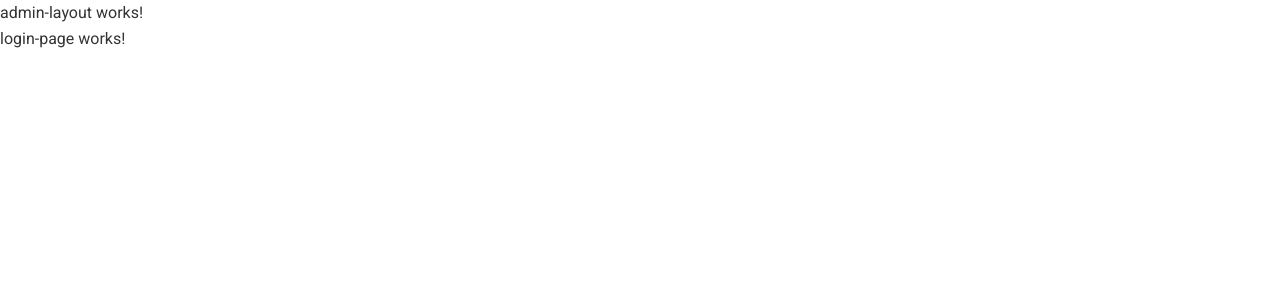
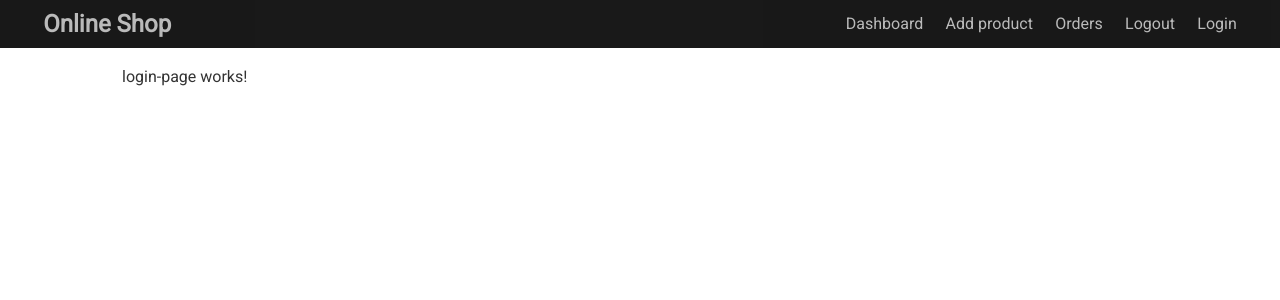
Before and after one commit to Assylzhan91/shop, an Angular app: page /login in a window 1280 px wide. Shown: the top 300 px of the page. Built offline with nearby package versions, Linux system fonts and the light colour scheme.

Commit message:
lesson-005

```diff
--- a/src/app/admin/shared/admin-layout/admin-layout.component.html
+++ b/src/app/admin/shared/admin-layout/admin-layout.component.html
@@ -1,2 +1,15 @@
-<p>admin-layout works!</p>
-<router-outlet></router-outlet>
+<nav class="navbar bg-dark">
+  <h1>
+    <a [routerLink]="['/']">Online Shop</a>
+  </h1>
+  <ul>
+    <li routerLinkActive="active"><a [routerLink]="['/admin', 'dashboard']">Dashboard</a></li>
+    <li routerLinkActive="active"><a [routerLink]="['/admin', 'add']">Add product</a></li>
+    <li routerLinkActive="active"><a [routerLink]="['/admin', 'orders']">Orders</a></li>
+    <li routerLinkActive="active"><a [routerLink]="['/admin', '']">Logout</a></li>
+    <li routerLinkActive="active"><a [routerLink]="['/admin', 'login']">Login</a></li>
+  </ul>
+</nav>
+<div class="container">
+  <router-outlet></router-outlet>
+</div>
--- a/src/app/shared/main-layout/main-layout.component.html
+++ b/src/app/shared/main-layout/main-layout.component.html
@@ -1,11 +1,11 @@
 <nav class="navbar bg-dark">
   <h2>Online SHOP</h2>
   <ul>
-    <li><a [routerLink]="" >Phone</a></li>
-    <li><a [routerLink]="" >Tablet</a></li>
-    <li><a [routerLink]="" >Laptop</a></li>
-    <li><a [routerLink]="['/cart']" >Cart</a></li>
-    <li><a [routerLink]="['/admin']" >ao</a></li>
+    <li routerLinkActive="active"><a [routerLink]="" >Phone</a></li>
+    <li routerLinkActive="active"><a [routerLink]="" >Tablet</a></li>
+    <li routerLinkActive="active"><a [routerLink]="" >Laptop</a></li>
+    <li routerLinkActive="active"><a [routerLink]="['/cart']" >Cart</a></li>
+    <li routerLinkActive="active"><a [routerLink]="['/admin']" >ao</a></li>
   </ul>
 </nav>
 <router-outlet></router-outlet>
```
